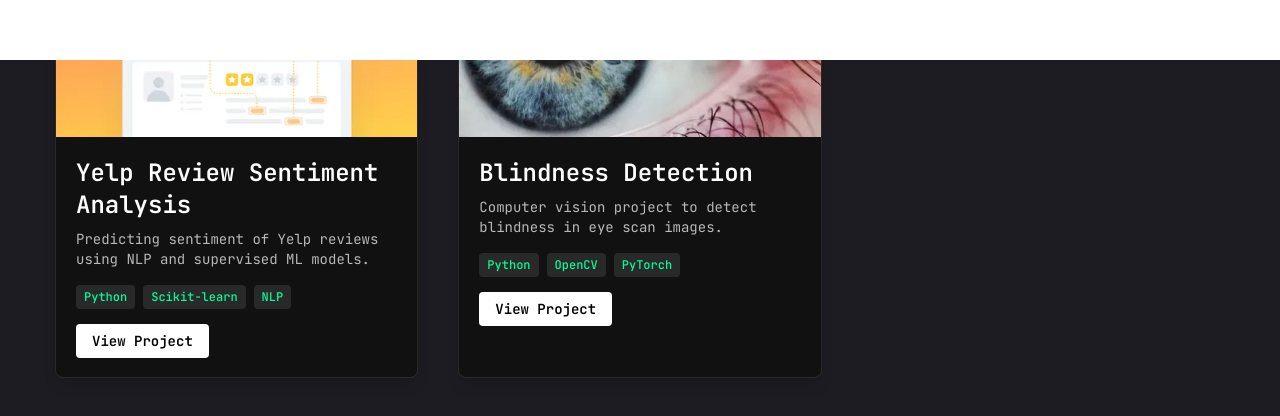
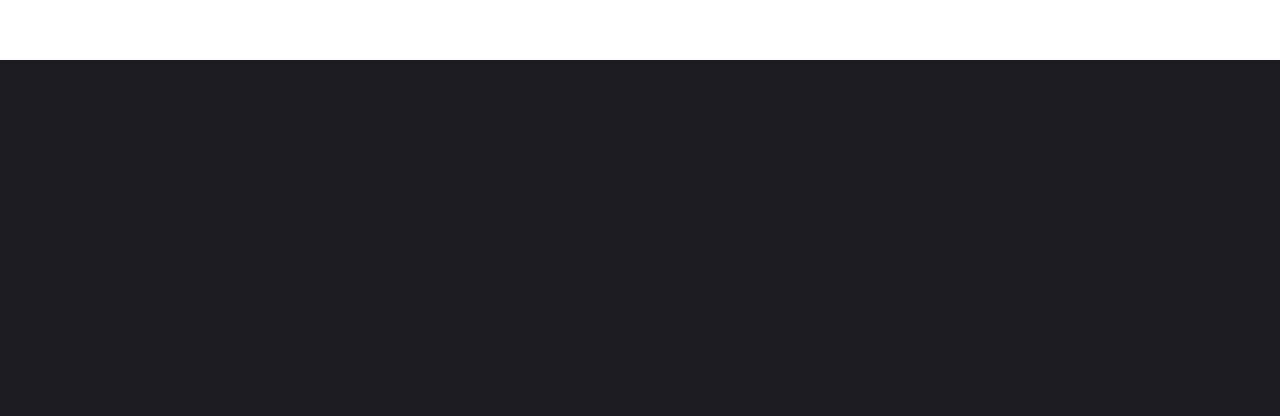
Before and after one commit to paramj6599/portfolio-param, a Next.js app: page /projects in a window 1280 px wide. Shown: the part 1540-1956 px from the top of the page. After the commit the page ends 1492 px from the top, so only its background shows below. Built offline with nearby package versions, Linux system fonts and the light colour scheme.

Commit message:
Edited the projectData.js file to update the proje ct descriptions and add new technologies used in each project.

```diff
--- a/projectData.js
+++ b/projectData.js
@@ -65,28 +65,28 @@
       page: "/projects/startup-funding",
       category: "Data Analysis"
     },
-    {
-      slug: "yelp-sentiment",
-      title: "Yelp Review Sentiment Analysis",
-      description:
-        "Predicting sentiment of Yelp reviews using NLP and supervised ML models.",
-      stack: ["Python", "Scikit-learn", "NLP"],
-      image: "/assets/work/yelp.webp",
-      github: "https://github.com/ShaunakJoshi1407/Yelp_Sentiment_Analysis",
-      page: "/projects/yelp-sentiment",
-      category: "ML"
-    },
-    {
-      slug: "blindness-detection",
-      title: "Blindness Detection",
-      description:
-        "Computer vision project to detect blindness in eye scan images.",
-      stack: ["Python", "OpenCV", "PyTorch"],
-      image: "/assets/work/blindness.webp",
-      github: "https://github.com/ShaunakJoshi1407/Blindness-Detection",
-      page: "/projects/blindness-detection",
-      category: "ML"
-    }
+    // {
+    //   slug: "yelp-sentiment",
+    //   title: "Yelp Review Sentiment Analysis",
+    //   description:
+    //     "Predicting sentiment of Yelp reviews using NLP and supervised ML models.",
+    //   stack: ["Python", "Scikit-learn", "NLP"],
+    //   image: "/assets/work/yelp.webp",
+    //   github: "https://github.com/ShaunakJoshi1407/Yelp_Sentiment_Analysis",
+    //   page: "/projects/yelp-sentiment",
+    //   category: "ML"
+    // },
+    // {
+    //   slug: "blindness-detection",
+    //   title: "Blindness Detection",
+    //   description:
+    //     "Computer vision project to detect blindness in eye scan images.",
+    //   stack: ["Python", "OpenCV", "PyTorch"],
+    //   image: "/assets/work/blindness.webp",
+    //   github: "https://github.com/ShaunakJoshi1407/Blindness-Detection",
+    //   page: "/projects/blindness-detection",
+    //   category: "ML"
+    // }
   ];
 
   export default projects;
```
